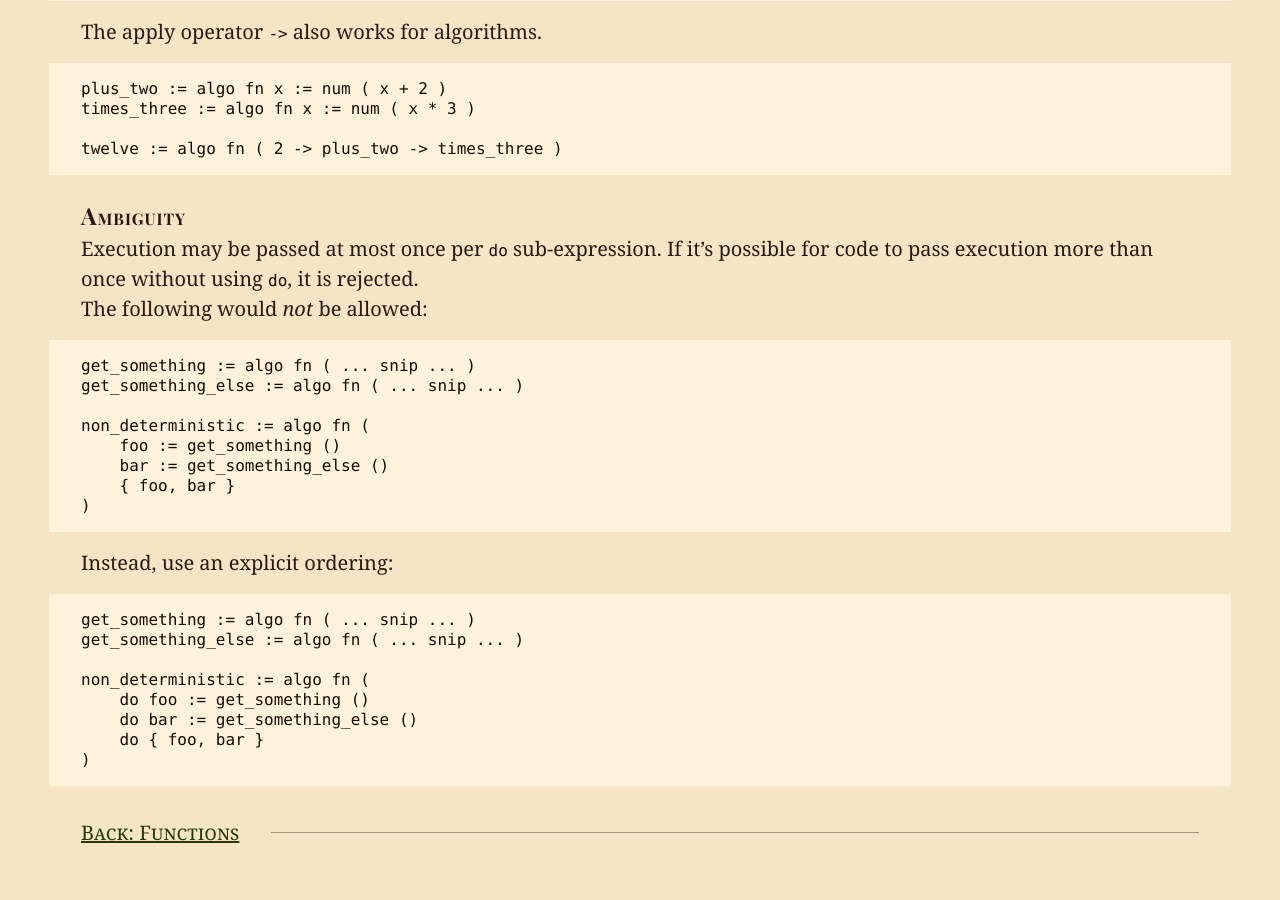
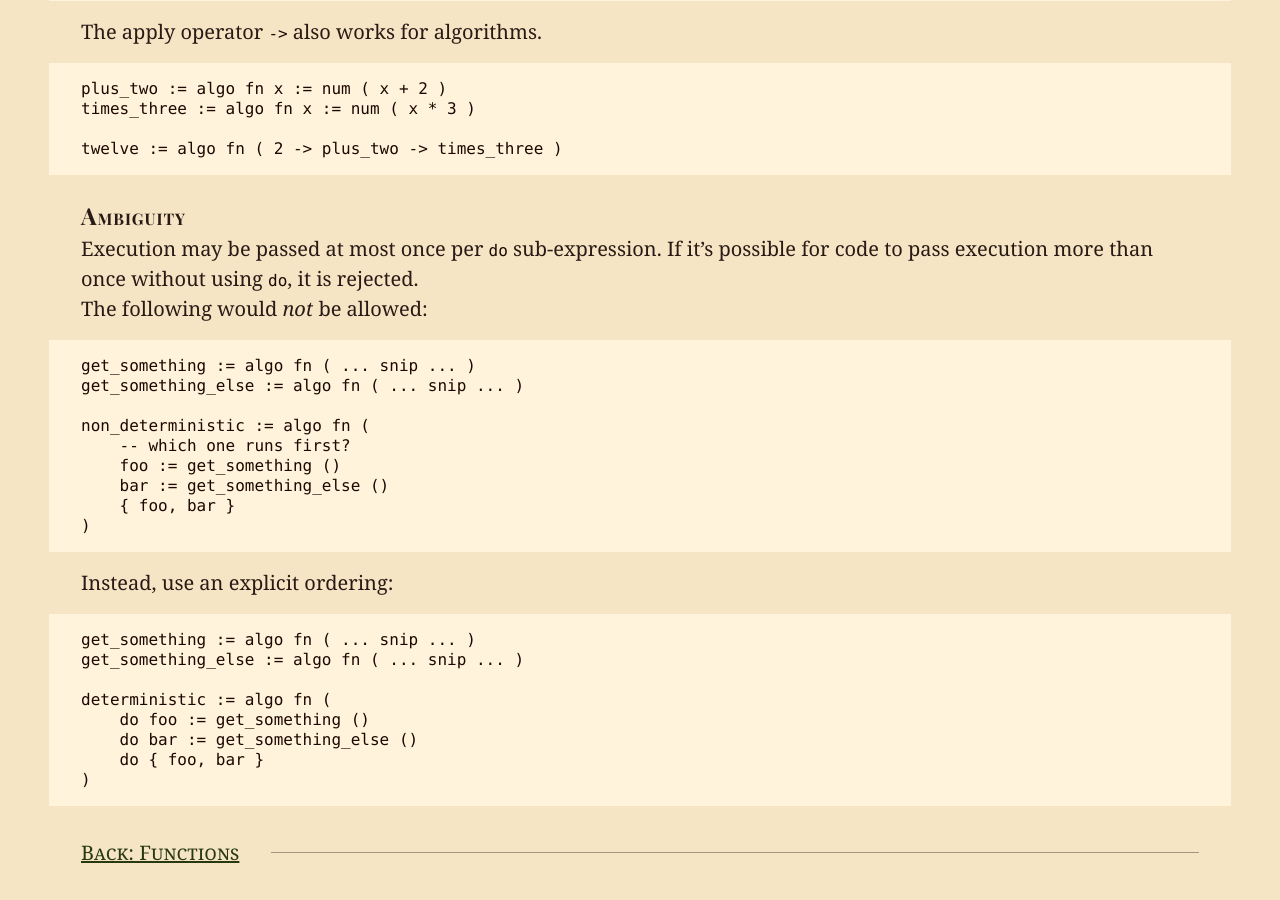
Before and after one commit to dphfox/wolf, a Jekyll site: the page built from docs/design/12-algorithms.md, in a window 1280 px wide and 900 px high, scrolled down 1910 px. Built offline with Jekyll 4.4.1, drawn with Linux system fonts in a browser that asks for light colours; some web fonts are replaced.

Commit message:
better code samples

```diff
--- a/docs/design/12-algorithms.md
+++ b/docs/design/12-algorithms.md
@@ -107,6 +107,7 @@ get_something := algo fn ( ... snip ... )
 get_something_else := algo fn ( ... snip ... )
 
 non_deterministic := algo fn (
+	-- which one runs first?
 	foo := get_something ()
 	bar := get_something_else ()
 	{ foo, bar }
@@ -119,7 +120,7 @@ Instead, use an explicit ordering:
 get_something := algo fn ( ... snip ... )
 get_something_else := algo fn ( ... snip ... )
 
-non_deterministic := algo fn (
+deterministic := algo fn (
 	do foo := get_something ()
 	do bar := get_something_else ()
 	do { foo, bar }
```
